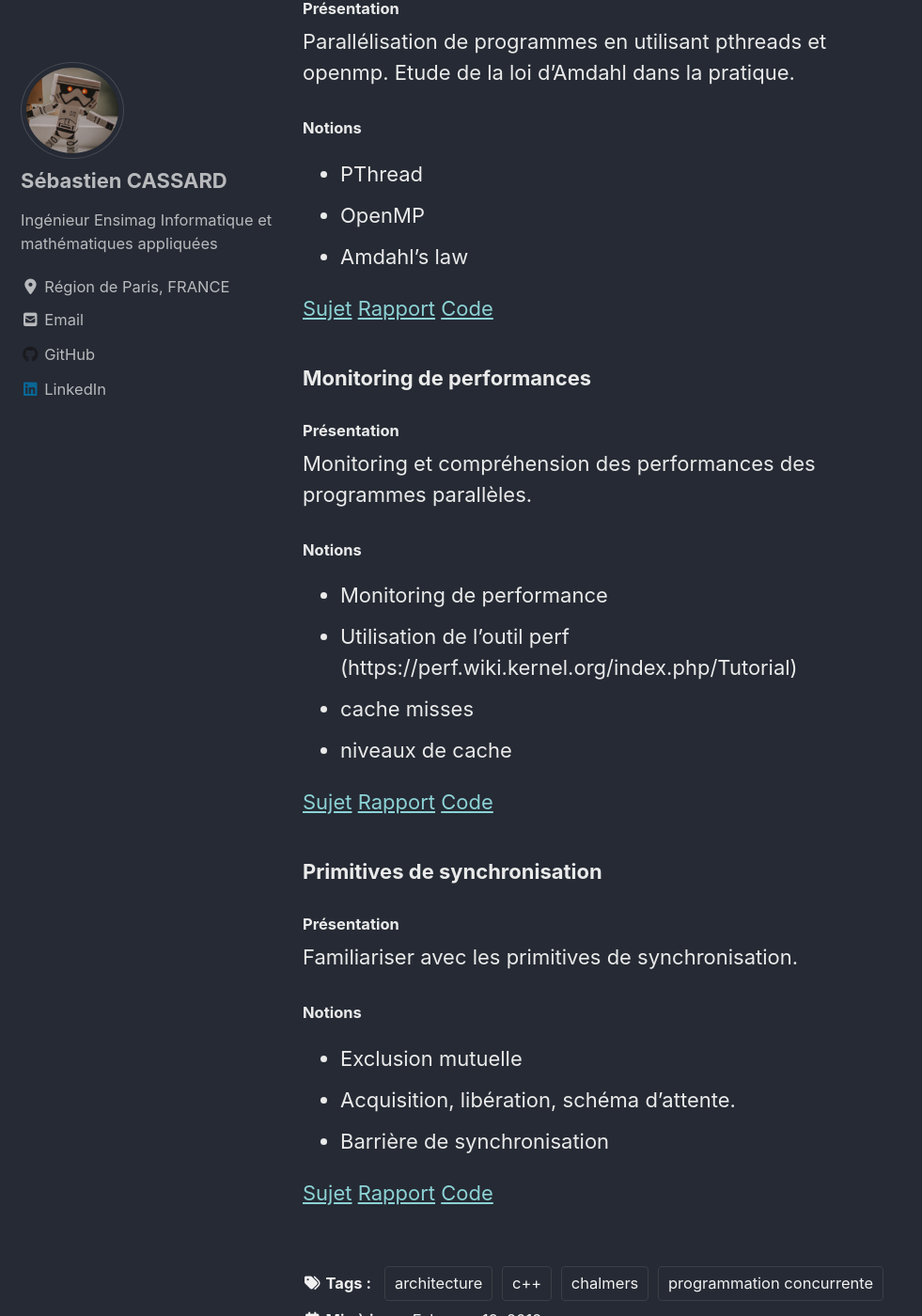
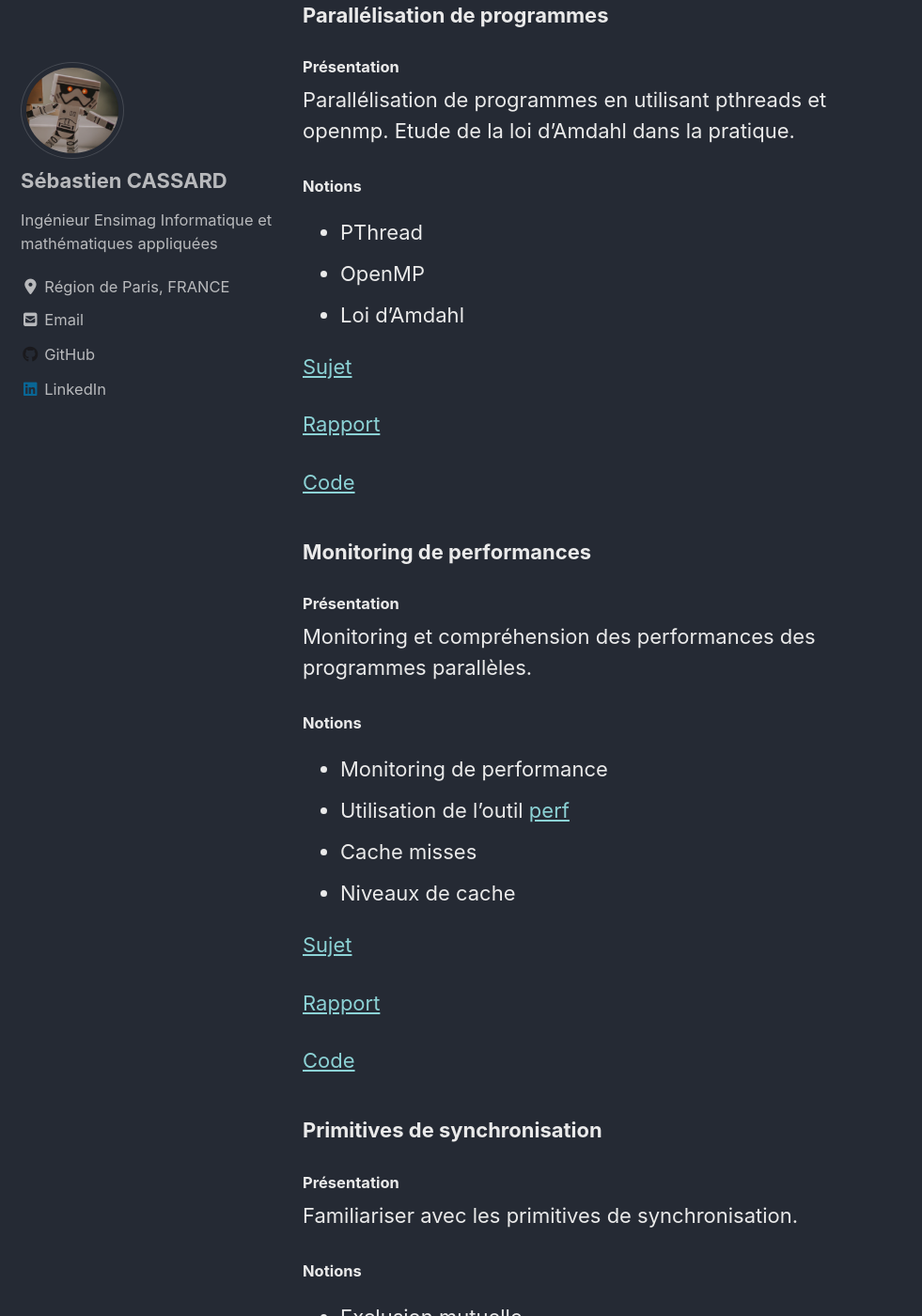
Before and after one commit to Cassards/cassards.github.io, a Jekyll site: the page built from _posts/2019-02-19-ParallelComputerArchitectureChamers.md, in a window 1280 px wide and 1400 px high, scrolled down 2419 px. Shown: the whole window at 94% size, without its empty margins (0-981 px from the left). Built offline with Jekyll 4.4.1, drawn with Linux system fonts in a browser that asks for light colours; cached includes are drawn as plain includes; nearby versions of some CDN libraries.

Commit message:
Fix broken links

```diff
--- a/_posts/2019-02-19-ParallelComputerArchitectureChamers.md
+++ b/_posts/2019-02-19-ParallelComputerArchitectureChamers.md
@@ -25,7 +25,9 @@
 * Technologie de mémoire
 
 [Problème à résoudre]({{ site.url }}{{ site.baseurl }}/documents/Projects/Chalmers/PCA/Scenario1.pdf)
+
 [Document d'étude réalisé]({{ site.url }}{{ site.baseurl }}/documents/Projects/Chalmers/PCA/EDA284_H18_paper_7.pdf)
+
 <embed src="https://cassards.github.io/documents/Projects/Chalmers/PCA/EDA284_H18_paper_7.pdf" type="application/pdf" width="100%" height="100%">
 
 
@@ -40,24 +42,30 @@
 #### Notions
 * PThread
 * OpenMP
-* Amdahl's law
+* Loi d'Amdahl
 
 [Sujet]({{ site.url }}{{ site.baseurl }}/documents/Projects/Chalmers/PCA/Lab1/lab1.pdf)
+
 [Rapport]({{ site.url }}{{ site.baseurl }}/documents/Projects/Chalmers/PCA/Lab1/lab1_report.pdf)
-[Code]({{ site.url }}{{ site.baseurl }}/documents/Projects/Chalmers/PCA/Lab1/code/)
+
+[Code](https://github.com/Cassards/cassards.github.io/tree/master/documents/Projects/Chalmers/PCA/Lab1/code)
+
 
 ### Monitoring de performances
 #### Présentation
 Monitoring et compréhension des performances des programmes parallèles.
 #### Notions
 * Monitoring de performance
-* Utilisation de l'outil perf (https://perf.wiki.kernel.org/index.php/Tutorial)
-* cache misses
-* niveaux de cache
+* Utilisation de l'outil [perf](https://perf.wiki.kernel.org/index.php/Tutorial)
+* Cache misses
+* Niveaux de cache
 
-[Sujet]({{ site.url }}{{ site.baseurl }}/documents/Projects/Chalmers/PCA/Lab2/lab2.pdf)
-[Rapport]({{ site.url }}{{ site.baseurl }}/documents/Projects/Chalmers/PCA/Lab2/lab2_report.pdf)
-[Code]({{ site.url }}{{ site.baseurl }}/documents/Projects/Chalmers/PCA/Lab2/code/)
+[Sujet]({{ site.url }}{{ site.baseurl }}/documents/Projects/Chalmers/PCA/Lab2/Lab2.pdf)
+
+[Rapport]({{ site.url }}{{ site.baseurl }}/documents/Projects/Chalmers/PCA/Lab2/Lab2_report.pdf)
+
+[Code](https://github.com/Cassards/cassards.github.io/tree/master/documents/Projects/Chalmers/PCA/Lab2/code)
+
 
 ### Primitives de synchronisation
 #### Présentation
@@ -68,5 +76,7 @@
 * Barrière de synchronisation
 
 [Sujet]({{ site.url }}{{ site.baseurl }}/documents/Projects/Chalmers/PCA/Lab3/lab3.pdf)
-[Rapport]({{ site.url }}{{ site.baseurl }}/documents/Projects/Chalmers/PCA/Lab3/lab3_report.pdf)
-[Code]({{ site.url }}{{ site.baseurl }}/documents/Projects/Chalmers/PCA/Lab3/code/)
+
+[Rapport]({{ site.url }}{{ site.baseurl }}/documents/Projects/Chalmers/PCA/Lab3/Lab3_report.pdf)
+
+[Code](https://github.com/Cassards/cassards.github.io/tree/master/documents/Projects/Chalmers/PCA/Lab3/code)
```
Also changed, not shown: _posts/2019-02-19-GameplayDesignChamers.md (+8 -8 lines).
